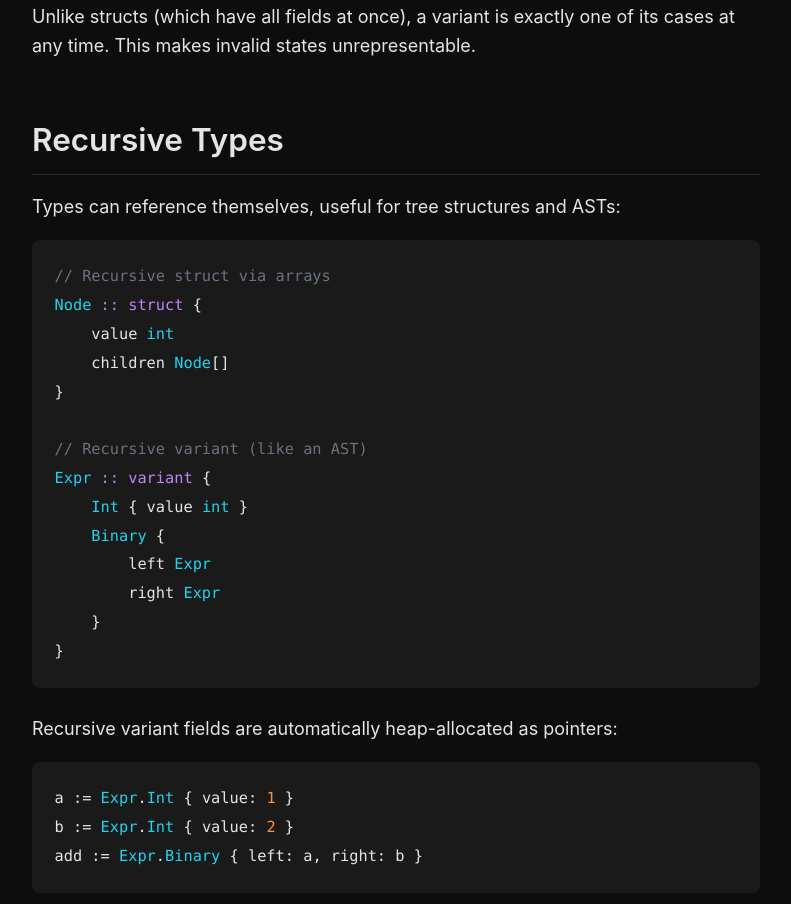
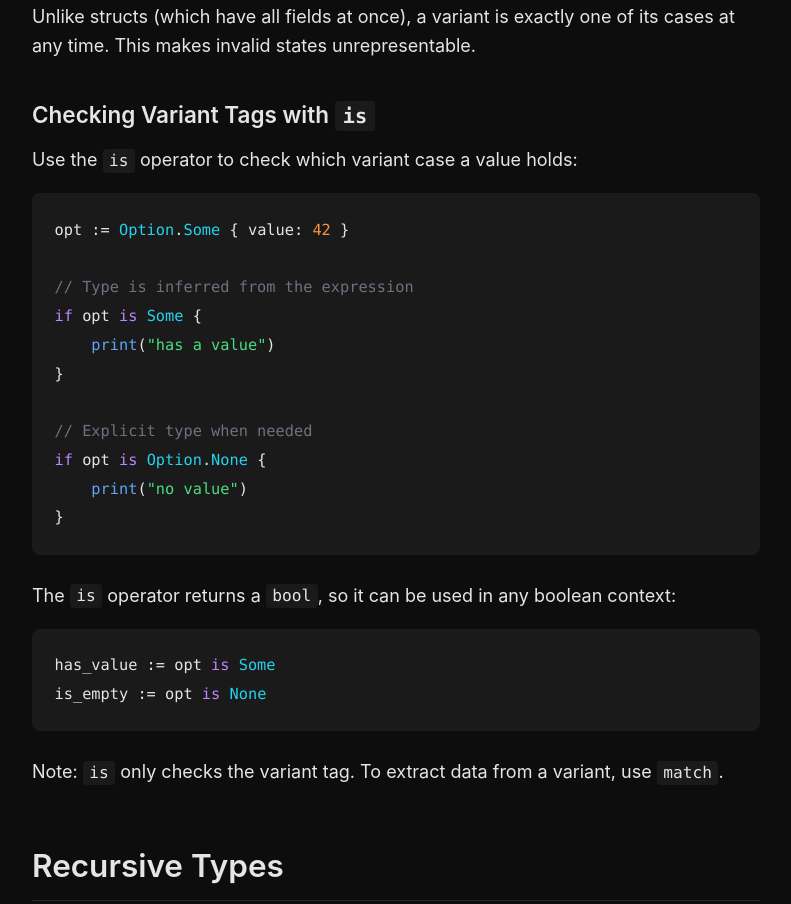
Before and after one commit to chrishayen/shotgun-lang, a plain HTML site: page docs/guide.html in a window 1280 px wide. Shown: the part 4237-5141 px from the top of the page, without its empty margins (244-1035 px from the left). Drawn offline with Linux system fonts and the light colour scheme.

Commit message:
variant comparison + compiler simplification

```diff
--- a/docs/guide.html
+++ b/docs/guide.html
@@ -145,6 +145,29 @@ y := <span class="ty">Option</span>.<span class="ty">Some</span> { value: <span
 }</code></pre>
 
         <p>Unlike structs (which have all fields at once), a variant is exactly one of its cases at any time. This makes invalid states unrepresentable.</p>
+
+        <h3>Checking Variant Tags with <code>is</code></h3>
+
+        <p>Use the <code>is</code> operator to check which variant case a value holds:</p>
+
+        <pre><code>opt := <span class="ty">Option</span>.<span class="ty">Some</span> { value: <span class="nu">42</span> }
+
+<span class="cm">// Type is inferred from the expression</span>
+<span class="kw">if</span> opt <span class="kw">is</span> <span class="ty">Some</span> {
+    <span class="fn">print</span>(<span class="st">"has a value"</span>)
+}
+
+<span class="cm">// Explicit type when needed</span>
+<span class="kw">if</span> opt <span class="kw">is</span> <span class="ty">Option</span>.<span class="ty">None</span> {
+    <span class="fn">print</span>(<span class="st">"no value"</span>)
+}</code></pre>
+
+        <p>The <code>is</code> operator returns a <code>bool</code>, so it can be used in any boolean context:</p>
+
+        <pre><code>has_value := opt <span class="kw">is</span> <span class="ty">Some</span>
+is_empty := opt <span class="kw">is</span> <span class="ty">None</span></code></pre>
+
+        <p>Note: <code>is</code> only checks the variant tag. To extract data from a variant, use <code>match</code>.</p>
 
         <h2>Recursive Types</h2>
 
```
Also changed, not shown: 9 other files.
